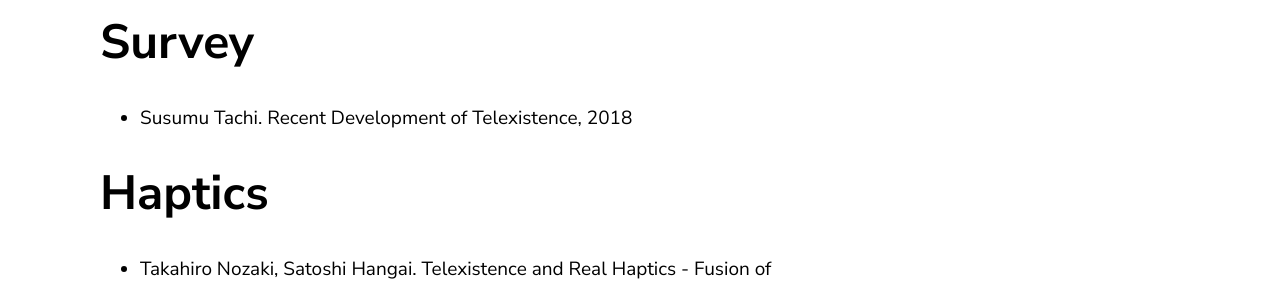
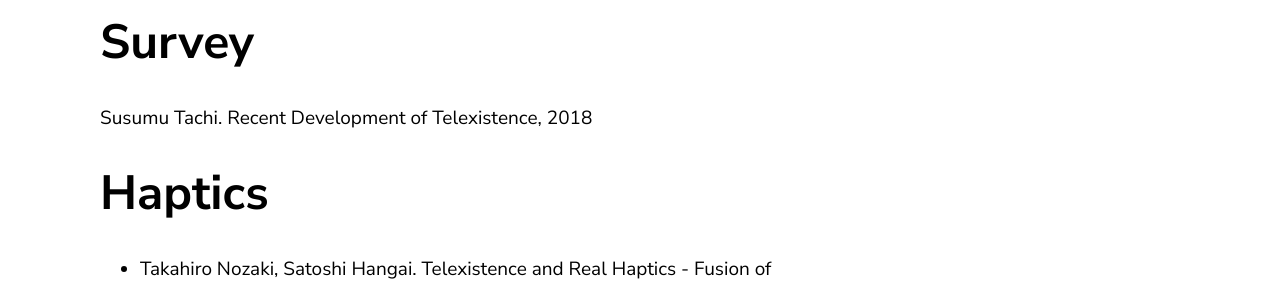
Before and after one commit to jluis9796/jluis9796.github.io, a Jekyll site: the page built from _posts/2020-05-24-telexistence.markdown, in a window 1280 px wide. Shown: the part 398-687 px from the top of the page. Built offline with Jekyll 4.4.1, drawn with Linux system fonts in a browser that asks for light colours.

Commit message:
Update 2020-05-24-telexistence.markdown

```diff
--- a/_posts/2020-05-24-telexistence.markdown
+++ b/_posts/2020-05-24-telexistence.markdown
@@ -5,8 +5,13 @@ date:   2020-05-24 13:34:36 +0900
 ---
 
 # Survey
-* Susumu Tachi. Recent Development of Telexistence, 2018
-
+<table>
+  <tbody>
+    <tr>
+    Susumu Tachi. Recent Development of Telexistence, 2018
+    </tr>
+  </tbody>
+</table>
 # Haptics
 * Takahiro Nozaki, Satoshi Hangai. Telexistence and Real Haptics - Fusion of humans and machines opens a new avenue, 2018
 
```
